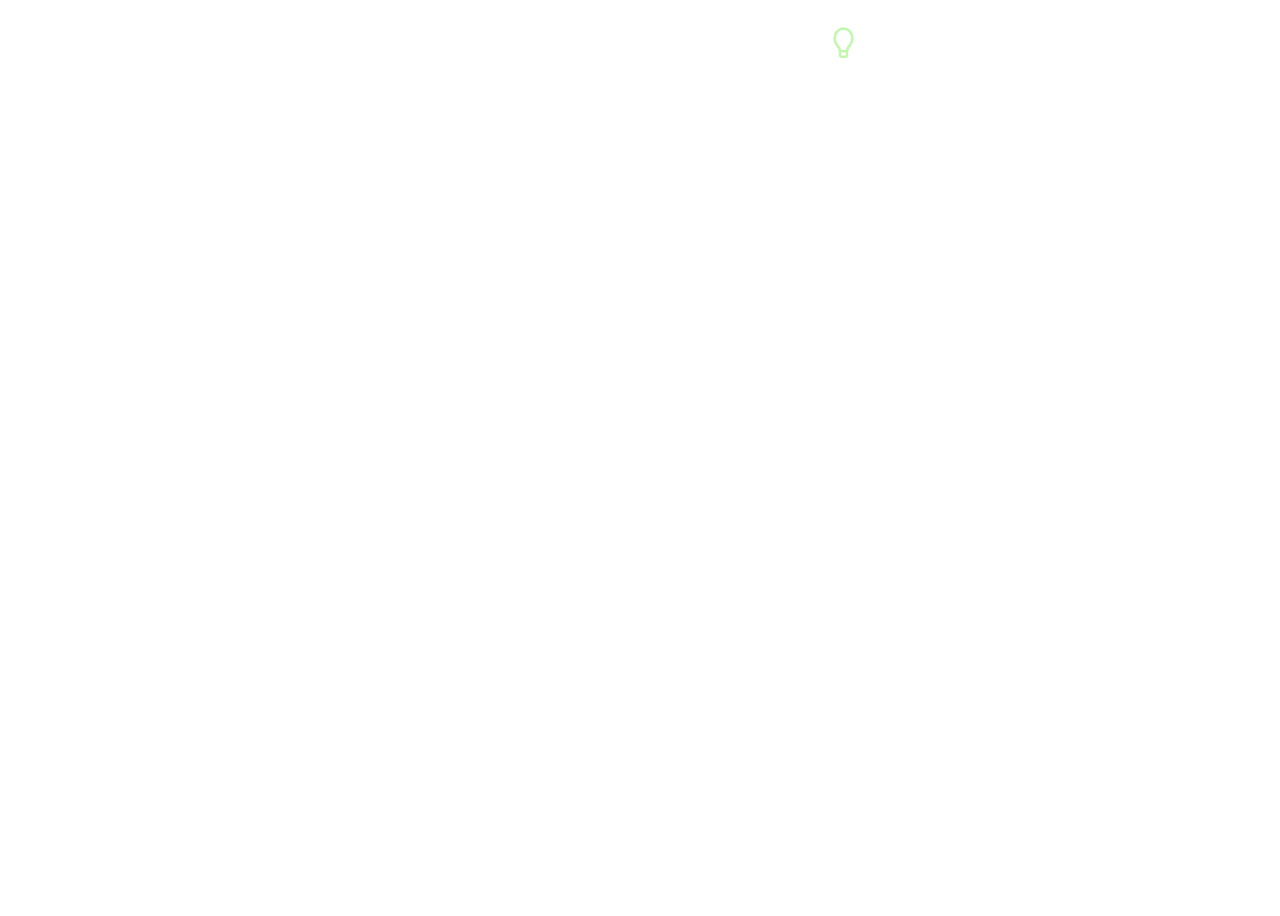
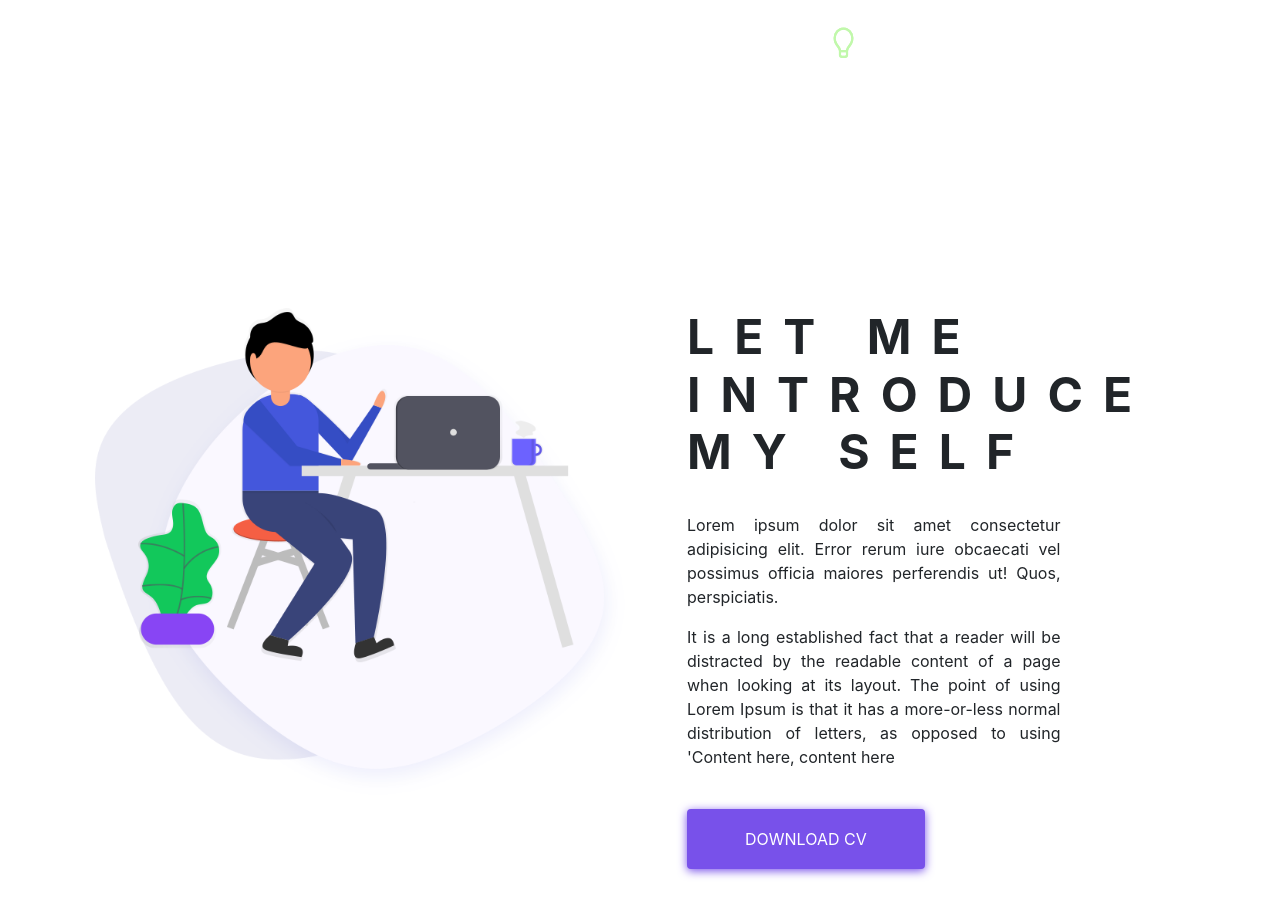
Before and after one commit to raju8534/portfolio, a React (Create React App) app: page / in a window 1280 px wide. Shown: the part 740-1656 px from the top of the page. Before the commit the page ends 872 px from the top, so only its background shows below. Built offline with nearby package versions, Linux system fonts and the light colour scheme.

Commit message:
About Area Complete

```diff
--- /dev/null
+++ b/src/components/About.js
@@ -0,0 +1,31 @@
+import React from 'react'
+import img from '../images/about-us.png'
+import './css/About.css'
+
+export const About = () => {
+    return (
+        <div className="about-area">
+            <div className="container-fluid">
+                <div className="row">
+                    <div className="col-md-6">
+                        <img className="about-img" src={img} alt="about" />
+                    </div>
+                    <div className="col-md-6">
+                        <div className="about-text pt-5">
+                            <h1> <span>Let Me </span>
+                                <span>Introduce</span>
+                                <span>My Self</span>
+                            </h1>
+                            <div className="paragraph py-4 w-75">
+                                <p>Lorem ipsum dolor sit amet consectetur adipisicing elit. Error rerum iure obcaecati vel possimus officia maiores perferendis ut! Quos, perspiciatis.</p>
+                                <p> It is a long established fact that a reader will be distracted by the readable content of a page when looking at its layout. The point of using Lorem Ipsum is that it has a more-or-less normal distribution of letters, as opposed to using 'Content here, content here</p>
+                            </div>
+                            <button className="btn btn-primary">Download CV</button>
+                        </div>
+                    </div>
+                </div>
+            </div>
+        </div>
+    )
+}
+export default About
--- a/src/components/MainComponent.js
+++ b/src/components/MainComponent.js
@@ -1,11 +1,13 @@
 import React from 'react';
 import Navigation from './Navigation';
 import Hero from './Hero'
+import About from './About'
 function MainComponent() {
     return (
         <div>
             <Navigation />
             <Hero />
+            <About />
         </div>
     )
 }
--- /dev/null
+++ b/src/components/css/About.css
@@ -0,0 +1,41 @@
+.about-area {
+    padding: 8rem 5rem;
+}
+
+.about-area .about-img {
+    width: 100%;
+    height: auto;
+    padding: 3rem 0;
+
+}
+
+.about-area .about-text {
+
+    margin-left: 2rem;
+}
+
+.about-area .about-text h1>span {
+    letter-spacing: 20px;
+    font-weight: 700;
+    font-size: 3rem;
+    display: block;
+    text-transform: uppercase;
+}
+
+.about-area .about-text .paragraph {
+    text-align: justify;
+}
+
+.about-area .about-text button {
+    background: #7851EA;
+    padding: 1rem 3.5rem;
+    border: 2px solid #7851EA;
+    box-shadow: 0 2px 10px #7851EA;
+    text-transform: uppercase;
+}
+
+.about-area .about-text button:hover {
+    color: black;
+    background: #FAF8FF;
+    transition: .5s all ease;
+}
--- a/src/components/css/Hero.css
+++ b/src/components/css/Hero.css
@@ -46,7 +46,7 @@
 .hero-area .hero-text button:hover {
     color: white;
     background: #7851EA;
-    box-shadow: 1px 1px #7851EA;
+    box-shadow: 0px 2px 10px #8465df;
 }
 
 .hero-area .hero-img img {
```
